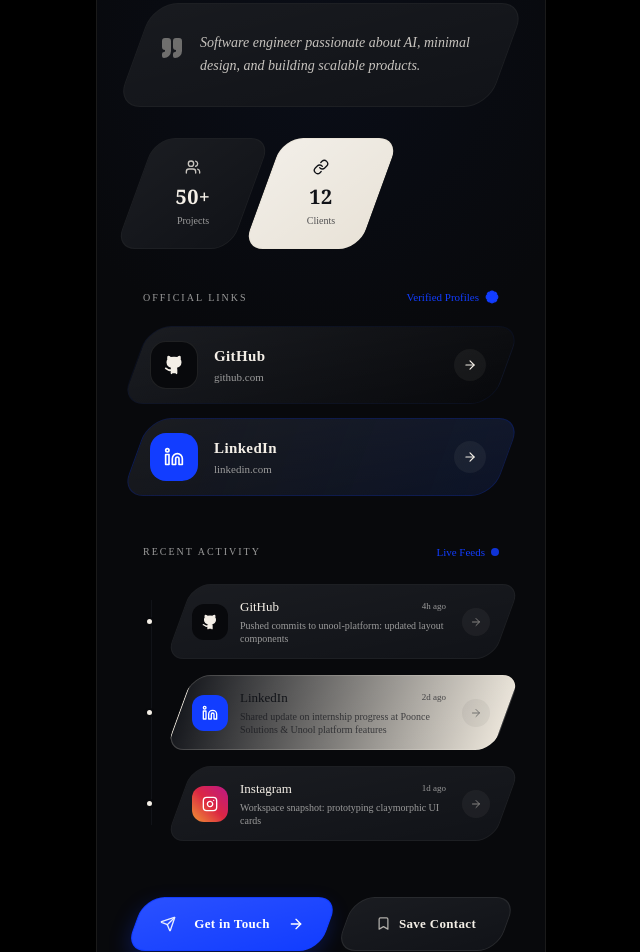
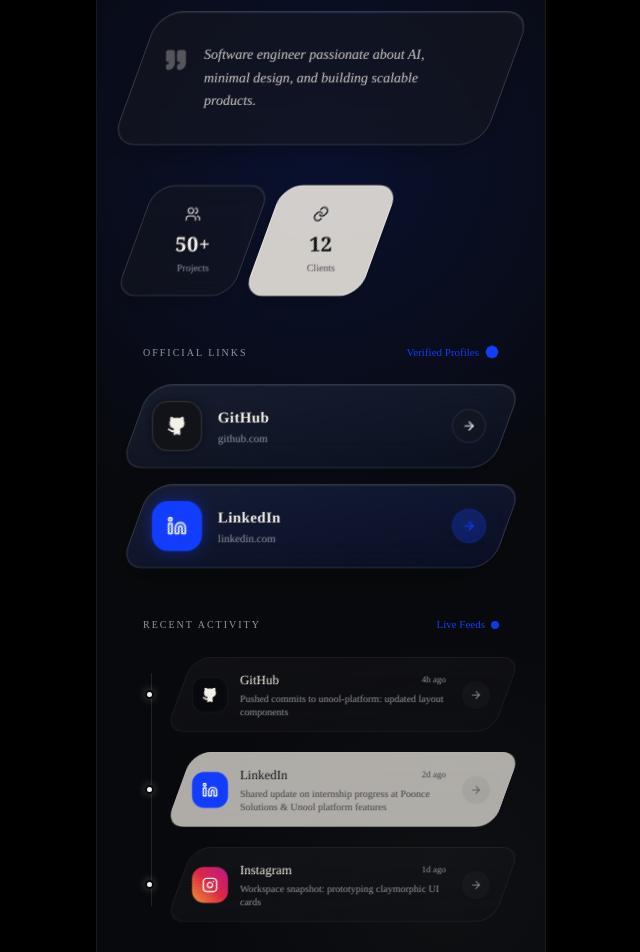
Before and after one commit to xpixenoxx/unool, a Next.js app: page /preview-template in a window 1280 px wide. Shown: the part 280-1232 px from the top of the page, without its empty margins (319-959 px from the left). Built offline with nearby package versions, Linux system fonts and the light colour scheme.

Commit message:
Adapt LoneTemplate to use dark editorial glassmorphism system

```diff
--- a/components/profile/templates/persona/IdentityTemplate.tsx
+++ b/components/profile/templates/persona/IdentityTemplate.tsx
@@ -334,85 +334,114 @@ function LoneTemplate({ profile }: any) {
       className="relative min-h-[100dvh] w-full text-[#F4EFE7] overflow-hidden font-sans"
       style={{ backgroundColor: '#08090C' }}
     >
-      {/* Subtle radial glow background to prevent pure flat black */}
-      <div className="absolute top-0 left-1/2 -translate-x-1/2 w-[600px] h-[600px] bg-[radial-gradient(ellipse_at_center,_rgba(16,27,58,0.25)_0%,_rgba(8,9,12,0)_70%)] pointer-events-none" />
+      {/* Subtle radial glow background to prevent pure flat black, adjusted for glass visibility */}
+      <div className="absolute top-0 left-1/2 -translate-x-1/2 w-[800px] h-[800px] bg-[radial-gradient(ellipse_at_center,_rgba(18,61,255,0.15)_0%,_rgba(8,9,12,0)_70%)] pointer-events-none" />
+      <div className="absolute bottom-0 right-[-200px] w-[600px] h-[600px] bg-[radial-gradient(ellipse_at_center,_rgba(244,239,231,0.03)_0%,_rgba(8,9,12,0)_60%)] pointer-events-none" />
 
-      <div className="relative z-10 h-full w-full max-w-[420px] mx-auto px-6 py-10 flex flex-col gap-8 min-h-[100dvh]">
+      {/* Increased padding and gaps to enhance whitespace as a design element */}
+      <div className="relative z-10 h-full w-full max-w-[420px] mx-auto px-6 py-12 flex flex-col gap-10 min-h-[100dvh]">
 
         {/* Menu Button */}
         <div className="absolute top-10 right-6 z-20">
-          <button className="h-10 w-10 rounded-full border border-[#111318] bg-[#111318]/50 flex items-center justify-center backdrop-blur-md transition-colors hover:bg-[#111318]">
+          <button className="h-10 w-10 rounded-full border border-white/10 bg-[#111318]/50 flex items-center justify-center backdrop-blur-md transition-colors hover:bg-white/10">
             <Menu size={18} className="text-[#F4EFE7]" />
           </button>
         </div>
 
         {/* Top Header */}
-        <header className="flex justify-between items-end relative w-full mt-4 mb-2">
+        <header className="flex justify-between items-end relative w-full mt-4">
           <div className="flex flex-col z-10 pb-2">
             <h1 className="font-bold tracking-tight leading-[1.05]">
               <span className="text-[#F4EFE7] block font-serif" style={{ fontSize: '3.2rem' }}>{firstName}</span>
               <span className="block font-serif" style={{ color: '#123DFF', fontSize: '3.2rem' }}>{lastName}</span>
             </h1>
-            <p className="text-[#9A9A9A] text-[10px] tracking-[0.4em] uppercase mt-4 font-medium">
+            <p className="text-[#9296A0] text-[10px] tracking-[0.4em] uppercase mt-4 font-medium">
               {profile?.role || 'PROFESSIONAL'}
             </p>
           </div>
 
           <div className="relative z-10 mr-2 mb-2">
             <Sparkles size={20} className="text-[#F4EFE7] absolute -top-3 -left-4 opacity-80" />
-            <div className="w-[100px] h-[100px] rounded-full border border-[#F4EFE7]/40 shadow-[0_0_30px_rgba(18,61,255,0.15)] relative p-1 ring-1 ring-[#101B3A]/60 ring-offset-2 ring-offset-[#08090C]">
-              <div className="w-full h-full rounded-full overflow-hidden bg-[#111318] flex items-center justify-center">
+            <div
+              className="w-[100px] h-[100px] rounded-full border border-[#F4EFE7]/30 shadow-[0_0_25px_rgba(18,61,255,0.2)] relative p-1 backdrop-blur-md"
+              style={{ background: 'rgba(18, 61, 255, 0.05)' }}
+            >
+              <div className="w-full h-full rounded-full overflow-hidden bg-[#111318] flex items-center justify-center border border-[#123DFF]/20">
                 {profile?.avatarUrl ? (
                   <img src={profile.avatarUrl} alt={profile.name || 'Avatar'} className="w-full h-full object-cover" />
                 ) : (
                   <div className="w-full h-full bg-gradient-to-br from-[#101B3A] to-[#111318]" />
                 )}
               </div>
-              <div className="absolute bottom-[6px] right-[2px] h-3.5 w-3.5 bg-[#123DFF] rounded-full border-[2px] border-[#08090C]" />
+              <div className="absolute bottom-[6px] right-[2px] h-3.5 w-3.5 bg-[#123DFF] rounded-full border-[2px] border-[#08090C] shadow-[0_0_8px_rgba(18,61,255,0.8)]" />
             </div>
           </div>
         </header>
 
-        {/* Bio / Quote Section */}
+        {/* Bio / Quote Section (LEVEL 1 GLASS) */}
         {(profile?.bio || profile?.headline) && (
           <div
-            className="rounded-[24px] overflow-hidden shadow-lg border border-[#F4EFE7]/5 relative bg-[#111318]"
-            style={{ transform: 'skewX(-20deg)' }}
+            className="rounded-[24px] overflow-hidden relative shadow-[0_12px_30px_rgba(0,0,0,0.25),inset_0_1px_0_rgba(255,255,255,0.08)]"
+            style={{
+              transform: 'skewX(-20deg)',
+              background: 'rgba(20, 23, 30, 0.55)',
+              backdropFilter: 'blur(14px)',
+              WebkitBackdropFilter: 'blur(14px)',
+              border: '1px solid rgba(255, 255, 255, 0.16)'
+            }}
           >
-            <div className="absolute inset-0 bg-gradient-to-br from-white/[0.03] to-transparent pointer-events-none" />
+            {/* Subtle cobalt highlight on edge */}
+            <div className="absolute top-0 left-0 w-full h-[1px] bg-gradient-to-r from-transparent via-[#123DFF]/40 to-transparent" />
 
             <div
-              className="p-6 py-7 flex gap-4 items-start relative z-10"
+              className="p-7 py-8 flex gap-4 items-start relative z-10"
               style={{ transform: 'skewX(20deg)' }}
             >
-              <Quote size={24} className="text-[#F4EFE7] shrink-0 fill-current opacity-40 mt-1" />
-              <p className="text-[#F4EFE7]/80 text-[14px] leading-relaxed italic pr-2 font-light">
+              <Quote size={24} className="text-[#F4EFE7] shrink-0 fill-current opacity-30 mt-1" />
+              <p className="text-[#F4EFE7]/85 text-[14px] leading-relaxed italic pr-2 font-light">
                 {profile?.bio || profile?.headline}
               </p>
             </div>
           </div>
         )}
 
-        {/* Stats Section */}
+        {/* Stats Section (LEVEL 2 GLASS) */}
         {stats.length > 0 && (
           <div className="grid grid-cols-3 gap-3">
             {stats.slice(0, 3).map((stat: any, i: number) => {
               const isMiddle = i === 1;
+              const isThird = i === 2;
+
+              let glassBg = 'rgba(20, 23, 30, 0.45)'; // dark charcoal
+              let borderCol = 'rgba(255, 255, 255, 0.15)';
+
+              if (isMiddle) {
+                glassBg = 'rgba(244, 239, 231, 0.85)'; // soft ivory glass
+                borderCol = 'rgba(255, 255, 255, 0.4)';
+              } else if (isThird) {
+                glassBg = 'rgba(16, 27, 58, 0.45)'; // deep navy/cobalt glass
+                borderCol = 'rgba(18, 61, 255, 0.2)';
+              }
+
               return (
                 <div
                   key={i}
-                  className={`rounded-[20px] overflow-hidden shadow-md border ${isMiddle ? 'border-[#E9E3D8]/20 bg-[#E9E3D8]' : 'border-[#F4EFE7]/5 bg-[#111318]'} relative`}
-                  style={{ transform: 'skewX(-20deg)' }}
+                  className={`rounded-[20px] overflow-hidden relative shadow-[0_8px_20px_rgba(0,0,0,0.2),inset_0_1px_0_rgba(255,255,255,0.05)]`}
+                  style={{
+                    transform: 'skewX(-20deg)',
+                    background: glassBg,
+                    backdropFilter: 'blur(12px)',
+                    WebkitBackdropFilter: 'blur(12px)',
+                    border: `1px solid ${borderCol}`
+                  }}
                 >
-                  <div className={`absolute inset-0 bg-gradient-to-br ${isMiddle ? 'from-white/40 to-transparent' : 'from-white/[0.04] to-transparent'} pointer-events-none`} />
-
                   <div
                     className={`p-4 py-5 flex flex-col items-center justify-center text-center relative z-10 ${isMiddle ? 'text-[#111318]' : 'text-[#F4EFE7]'}`}
                     style={{ transform: 'skewX(20deg)' }}
                   >
                     {getStatIcon(i)}
                     <span className="text-[20px] font-bold font-serif leading-none tracking-wide mt-1">{stat.value}</span>
-                    <span className={`text-[10px] mt-1.5 capitalize ${isMiddle ? 'text-[#111318]/70 font-medium' : 'text-[#9A9A9A]'}`}>
+                    <span className={`text-[10px] mt-1.5 capitalize ${isMiddle ? 'text-[#111318]/70 font-medium' : 'text-[#9296A0]'}`}>
                       {stat.title}
                     </span>
                   </div>
@@ -422,10 +451,10 @@ function LoneTemplate({ profile }: any) {
           </div>
         )}
 
-        {/* Official Links Section */}
+        {/* Official Links Section (LEVEL 1 GLASS) */}
         {links.filter((l: any) => l.isVisible !== false).length > 0 && (
-          <section className="flex flex-col gap-4 mt-2">
-            <div className="flex justify-between items-center text-[10px] uppercase tracking-[0.2em] text-[#9A9A9A] px-2 mb-1 font-medium">
+          <section className="flex flex-col gap-5 mt-2">
+            <div className="flex justify-between items-center text-[10px] uppercase tracking-[0.2em] text-[#9296A0] px-2 mb-1 font-medium">
               <span>Official Links</span>
               <div className="flex items-center gap-1.5 capitalize tracking-normal text-[#123DFF] text-[11px]">
                 Verified Profiles
@@ -433,29 +462,29 @@ function LoneTemplate({ profile }: any) {
               </div>
             </div>
 
-            <div className="flex flex-col gap-3.5">
+            <div className="flex flex-col gap-4">
               {links.filter((l: any) => l.isVisible !== false).map((link: any, i: number) => {
                 const IconComponent = getIconComponent(link.icon);
 
-                // Set specific subtle gradients based on link type
-                let bgStyle = 'bg-[#111318] border-[#F4EFE7]/5';
-                let iconBgStyle = 'bg-[#08090C] text-[#F4EFE7]';
+                // Specific subtle glass tints based on link type
+                let glassBg = 'rgba(22, 25, 34, 0.55)'; // dark translucent charcoal
+                let iconBgStyle = 'bg-[#08090C] text-[#F4EFE7] border border-white/10';
                 let textPrimary = 'text-[#F4EFE7]';
-                let textSecondary = 'text-[#9A9A9A]';
-                let arrowBg = 'bg-[#F4EFE7]/5 text-[#F4EFE7]';
+                let textSecondary = 'text-[#9296A0]';
+                let arrowBg = 'bg-white/10 text-white border border-white/5';
 
                 if (link.icon?.toLowerCase() === 'linkedin') {
-                  bgStyle = 'bg-gradient-to-r from-[#111318] to-[#101B3A]/60 border-[#123DFF]/20';
-                  iconBgStyle = 'bg-[#123DFF] text-white';
+                  glassBg = 'rgba(18, 61, 255, 0.1)'; // dark glass + subtle cobalt tint
+                  iconBgStyle = 'bg-[#123DFF] text-white shadow-[0_0_15px_rgba(18,61,255,0.4)]';
+                  arrowBg = 'bg-[#123DFF]/20 text-[#123DFF] border border-[#123DFF]/30';
                 } else if (link.icon?.toLowerCase() === 'instagram') {
-                  bgStyle = 'bg-gradient-to-r from-[#111318] to-[#F4EFE7] border-[#F4EFE7]/20';
-                  iconBgStyle = 'bg-gradient-to-tr from-[#f09433] via-[#dc2743] to-[#bc1888] text-white';
-                  textPrimary = 'text-[#111318]';
-                  textSecondary = 'text-[#111318]/60';
-                  arrowBg = 'bg-[#111318]/5 text-[#111318]';
+                  glassBg = 'rgba(244, 239, 231, 0.08)'; // dark/ivory glass + subtle warm
+                  iconBgStyle = 'bg-gradient-to-tr from-[#f09433] via-[#dc2743] to-[#bc1888] text-white shadow-[0_0_15px_rgba(220,39,67,0.3)]';
+                  arrowBg = 'bg-white/15 text-white border border-white/20';
                 } else if (link.icon?.toLowerCase() === 'github') {
-                  bgStyle = 'bg-gradient-to-r from-[#111318] to-[#08090C] border-[#101B3A]/40';
-                  iconBgStyle = 'bg-[#08090C] text-[#F4EFE7] border border-[#F4EFE7]/10';
+                  glassBg = 'rgba(16, 27, 58, 0.3)'; // dark glass + subtle navy tint
+                  iconBgStyle = 'bg-[#111318] text-[#F4EFE7] border border-white/15 shadow-[0_0_10px_rgba(0,0,0,0.5)]';
+                  arrowBg = 'bg-[#111318]/50 text-white border border-white/10';
                 }
 
                 return (
@@ -464,16 +493,23 @@ function LoneTemplate({ profile }: any) {
                     href={link.url}
                     target="_blank"
                     rel="noopener noreferrer"
-                    className={`group rounded-[22px] border overflow-hidden shadow-md relative block hover:scale-[1.01] transition-transform ${bgStyle}`}
-                    style={{ transform: 'skewX(-20deg)' }}
+                    className="group rounded-[22px] overflow-hidden relative block hover:scale-[1.01] transition-transform shadow-[0_12px_30px_rgba(0,0,0,0.25),inset_0_1px_0_rgba(255,255,255,0.08)]"
+                    style={{
+                      transform: 'skewX(-20deg)',
+                      background: glassBg,
+                      backdropFilter: 'blur(16px)',
+                      WebkitBackdropFilter: 'blur(16px)',
+                      border: '1px solid rgba(255, 255, 255, 0.16)'
+                    }}
                   >
-                    <div className="absolute inset-0 bg-gradient-to-br from-white/[0.04] to-transparent pointer-events-none" />
+                    {/* Inner highlight */}
+                    <div className="absolute inset-0 bg-gradient-to-br from-white/[0.05] to-transparent pointer-events-none" />
 
                     <div
-                      className="p-3.5 pr-5 flex items-center gap-4 relative z-10"
+                      className="p-4 pr-5 flex items-center gap-4 relative z-10"
                       style={{ transform: 'skewX(20deg)' }}
                     >
-                      <div className={`w-[48px] h-[48px] rounded-[16px] flex items-center justify-center shrink-0 shadow-sm ${iconBgStyle}`}>
+                      <div className={`w-[50px] h-[50px] rounded-[16px] flex items-center justify-center shrink-0 backdrop-blur-md ${iconBgStyle}`}>
                         <IconComponent size={20} className={link.icon !== 'linkedin' && link.icon !== 'instagram' ? 'fill-current' : ''} />
                       </div>
 
@@ -484,7 +520,7 @@ function LoneTemplate({ profile }: any) {
                         </p>
                       </div>
 
-                      <div className={`h-[32px] w-[32px] rounded-full flex items-center justify-center shrink-0 ml-2 transition-transform group-hover:translate-x-1 ${arrowBg}`}>
+                      <div className={`h-[34px] w-[34px] rounded-full flex items-center justify-center shrink-0 ml-2 transition-transform group-hover:translate-x-1 backdrop-blur-md ${arrowBg}`}>
                         <ArrowRight size={14} />
                       </div>
                     </div>
@@ -495,9 +531,9 @@ function LoneTemplate({ profile }: any) {
           </section>
         )}
 
-        {/* Recent Activity Section */}
-        <section className="flex flex-col gap-4 mt-4">
-          <div className="flex justify-between items-center text-[10px] uppercase tracking-[0.2em] text-[#9A9A9A] px-2 mb-2 font-medium">
+        {/* Recent Activity Section (LEVEL 3 GLASS) */}
+        <section className="flex flex-col gap-4 mt-2">
+          <div className="flex justify-between items-center text-[10px] uppercase tracking-[0.2em] text-[#9296A0] px-2 mb-2 font-medium">
             <span>Recent Activity</span>
             <div className="flex items-center gap-1.5 capitalize tracking-normal text-[#123DFF] text-[11px]">
               Live Feeds
@@ -507,38 +543,44 @@ function LoneTemplate({ profile }: any) {
 
           <div className="relative pl-3">
             {/* Minimal Timeline Line */}
-            <div className="absolute left-4 top-4 bottom-4 w-[1px] bg-[#111318]" />
+            <div className="absolute left-4 top-4 bottom-4 w-[1px] bg-white/10" />
 
-            <div className="flex flex-col gap-4">
+            <div className="flex flex-col gap-5">
               {recentActivity.map((activity, i) => {
                 const IconComponent = getIconComponent(activity.icon);
 
-                // Simplified styles for activity cards
-                let bgStyle = 'bg-[#111318] border-[#F4EFE7]/5';
-                let iconBgStyle = 'bg-[#08090C] text-[#F4EFE7]';
+                // Extremely subtle glass
+                let glassBg = 'rgba(17, 19, 24, 0.3)';
+                let iconBgStyle = 'bg-[#08090C] text-[#F4EFE7] border border-white/5';
                 let textPrimary = 'text-[#F4EFE7]';
-                let textSecondary = 'text-[#9A9A9A]';
+                let textSecondary = 'text-[#9296A0]';
 
                 if (activity.icon === 'linkedin') {
-                  bgStyle = 'bg-gradient-to-r from-[#111318] to-[#E9E3D8] border-[#F4EFE7]/20';
+                  glassBg = 'rgba(244, 239, 231, 0.7)';
                   iconBgStyle = 'bg-[#123DFF] text-white';
                   textPrimary = 'text-[#111318]';
                   textSecondary = 'text-[#111318]/70';
                 } else if (activity.icon === 'instagram') {
-                  bgStyle = 'bg-gradient-to-r from-[#111318] to-[#111318] border-[#F4EFE7]/5';
+                  glassBg = 'rgba(17, 19, 24, 0.4)';
                   iconBgStyle = 'bg-gradient-to-tr from-[#f09433] via-[#dc2743] to-[#bc1888] text-white';
                 }
 
                 return (
                   <div key={activity.id} className="relative flex items-center pl-8">
                     {/* Timeline Dot */}
-                    <div className="absolute left-[-2px] w-[9px] h-[9px] rounded-full bg-[#F4EFE7] border-2 border-[#08090C] z-10" />
+                    <div className="absolute left-[-2px] w-[9px] h-[9px] rounded-full bg-[#F4EFE7] border-2 border-[#08090C] shadow-[0_0_8px_rgba(255,255,255,0.3)] z-10" />
 
                     <div
-                      className={`w-full rounded-[18px] border overflow-hidden shadow-sm relative ${bgStyle}`}
-                      style={{ transform: 'skewX(-20deg)' }}
+                      className={`w-full rounded-[18px] overflow-hidden relative shadow-sm`}
+                      style={{
+                        transform: 'skewX(-20deg)',
+                        background: glassBg,
+                        backdropFilter: 'blur(8px)',
+                        WebkitBackdropFilter: 'blur(8px)',
+                        border: '1px solid rgba(255, 255, 255, 0.06)'
+                      }}
                     >
-                      <div className="absolute inset-0 bg-gradient-to-br from-white/[0.04] to-transparent pointer-events-none" />
+                      <div className="absolute inset-0 bg-gradient-to-br from-white/[0.02] to-transparent pointer-events-none" />
 
                       <div
                         className="p-3 pr-4 flex items-center gap-3 relative z-10"
@@ -558,7 +600,7 @@ function LoneTemplate({ profile }: any) {
                           </p>
                         </div>
 
-                        <div className={`h-[28px] w-[28px] rounded-full flex items-center justify-center shrink-0 ml-1 opacity-50 ${textPrimary === 'text-[#111318]' ? 'bg-[#111318]/10 text-[#111318]' : 'bg-[#F4EFE7]/10 text-[#F4EFE7]'}`}>
+                        <div className={`h-[28px] w-[28px] rounded-full flex items-center justify-center shrink-0 ml-1 opacity-50 ${textPrimary === 'text-[#111318]' ? 'bg-[#111318]/10 text-[#111318]' : 'bg-white/5 text-white'}`}>
                           <ArrowRight size={12} />
                         </div>
                       </div>
@@ -571,13 +613,18 @@ function LoneTemplate({ profile }: any) {
         </section>
 
         {/* Bottom Actions */}
-        <div className="flex gap-4 mt-6 mb-10">
+        <div className="flex gap-4 mt-8 mb-6">
           <button
-            className="flex-[1.2] rounded-[20px] bg-[#123DFF] text-white overflow-hidden shadow-[0_8px_20px_rgba(18,61,255,0.25)] hover:opacity-90 transition-opacity border border-[#123DFF]/50 relative"
-            style={{ transform: 'skewX(-20deg)' }}
+            className="flex-[1.2] rounded-[20px] text-white overflow-hidden shadow-[0_12px_25px_rgba(18,61,255,0.25)] hover:opacity-90 transition-opacity relative"
+            style={{
+              transform: 'skewX(-20deg)',
+              background: 'rgba(18, 61, 255, 0.85)',
+              backdropFilter: 'blur(10px)',
+              border: '1px solid rgba(255,255,255,0.2)'
+            }}
           >
-            <div className="absolute inset-0 bg-gradient-to-br from-white/10 to-transparent pointer-events-none" />
-            <div className="p-4 flex items-center justify-between px-6" style={{ transform: 'skewX(20deg)' }}>
+            <div className="absolute inset-0 bg-gradient-to-tr from-[#123DFF] to-transparent opacity-50 pointer-events-none" />
+            <div className="p-4 flex items-center justify-between px-6 relative z-10" style={{ transform: 'skewX(20deg)' }}>
               <Send size={16} className="opacity-90" />
               <span className="font-semibold text-[13px] tracking-wide">Get in Touch</span>
               <ArrowRight size={16} />
@@ -585,11 +632,16 @@ function LoneTemplate({ profile }: any) {
           </button>
 
           <button
-            className="flex-1 rounded-[20px] bg-[#111318] border border-[#F4EFE7]/10 text-[#F4EFE7] overflow-hidden shadow-sm hover:bg-[#1a1c23] transition-colors relative"
-            style={{ transform: 'skewX(-20deg)' }}
+            className="flex-1 rounded-[20px] text-[#F4EFE7] overflow-hidden shadow-sm hover:bg-white/5 transition-colors relative"
+            style={{
+              transform: 'skewX(-20deg)',
+              background: 'rgba(17, 19, 24, 0.6)',
+              backdropFilter: 'blur(12px)',
+              border: '1px solid rgba(244, 239, 231, 0.3)'
+            }}
           >
-            <div className="absolute inset-0 bg-gradient-to-br from-white/[0.04] to-transparent pointer-events-none" />
-            <div className="p-4 flex items-center justify-center gap-2" style={{ transform: 'skewX(20deg)' }}>
+            <div className="absolute inset-0 bg-gradient-to-br from-white/[0.05] to-transparent pointer-events-none" />
+            <div className="p-4 flex items-center justify-center gap-2 relative z-10" style={{ transform: 'skewX(20deg)' }}>
               <Bookmark size={15} className="opacity-70" />
               <span className="font-semibold text-[13px] tracking-wide">Save Contact</span>
             </div>
@@ -597,7 +649,7 @@ function LoneTemplate({ profile }: any) {
         </div>
 
         {/* Footer */}
-        <footer className="flex justify-between items-center text-[#9A9A9A] text-[10px] px-2 mt-auto mb-4 uppercase tracking-widest">
+        <footer className="flex justify-between items-center text-[#9296A0] text-[10px] px-2 mt-auto mb-2 uppercase tracking-widest">
           <span>{profile?.subdomain ? `${profile.subdomain}.unool.co` : 'ipras.unool.co'}</span>
           <span className="font-serif tracking-widest opacity-80 text-[#F4EFE7]">Unool</span>
         </footer>
```
